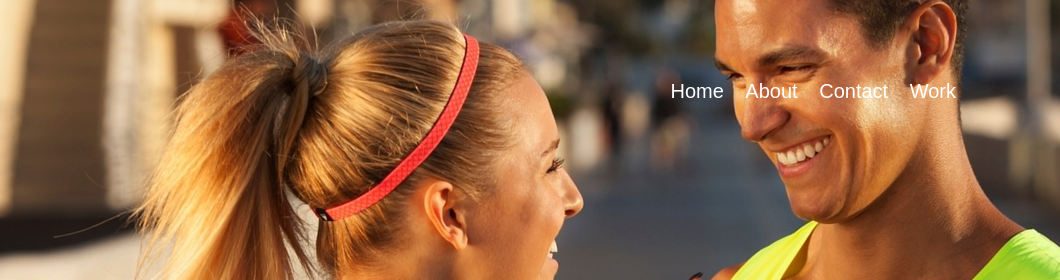
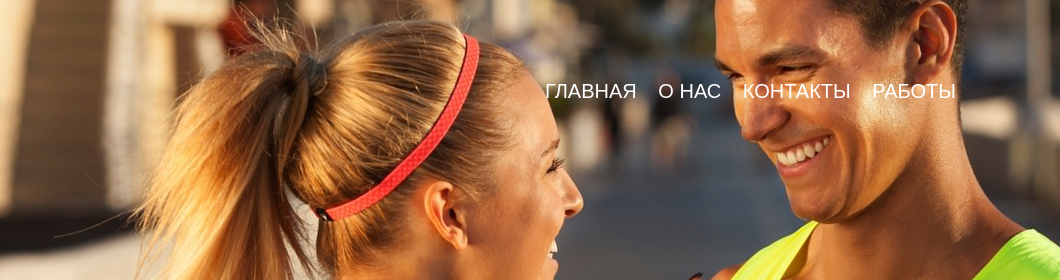
Before and after one commit to kurban2018/kebab, a plain HTML site: page index.html in a window 1280 px wide. Shown: the top 280 px of the page, 220-1280 px from the left. Drawn offline with Linux system fonts and the light colour scheme.

Commit message:
Edit menu link

```diff
--- a/index.html
+++ b/index.html
@@ -18,10 +18,10 @@
             <div class="menu">
                 <ul>
                     <li>
-                        <a href="" class="menu_link">Home</a>
-                        <a href="" class="menu_link">About</a>
-                        <a href="" class="menu_link">Contact</a>
-                        <a href="" class="menu_link">Work</a>
+                        <a href="" class="menu_link">ГЛАВНАЯ</a>
+                        <a href="" class="menu_link">О НАС</a>
+                        <a href="" class="menu_link">КОНТАКТЫ</a>
+                        <a href="" class="menu_link">РАБОТЫ</a>
                     </li>
                 </ul>
             </div>
```
